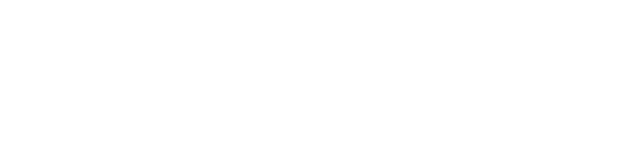
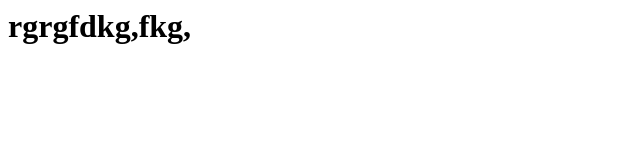
Before and after one commit to Brian-boudrioux/myproject1, a plain HTML site: page index.html in a window 1280 px wide. Shown: the whole page, without its empty margins (0-640 px from the left). Drawn offline with Linux system fonts and the light colour scheme.

Commit message:
Update index.html

```diff
--- a/index.html
+++ b/index.html
@@ -1,4 +1,4 @@
 <html>
-
+<h1>rgrgfdkg,fkg,</h1>
 
 </html>
```
